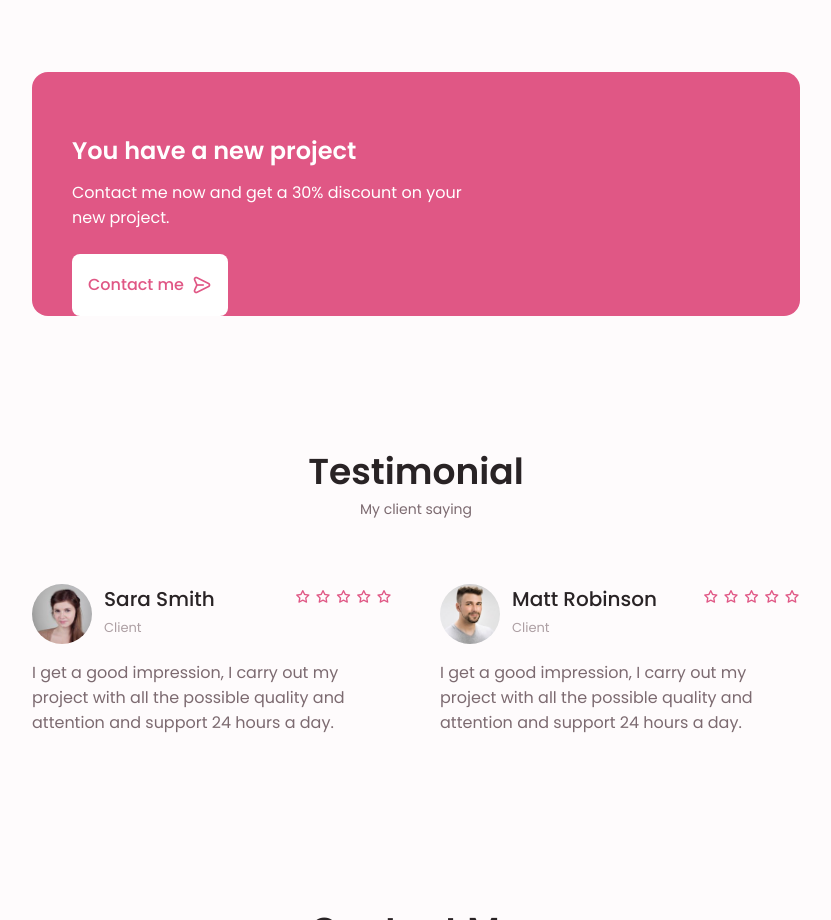
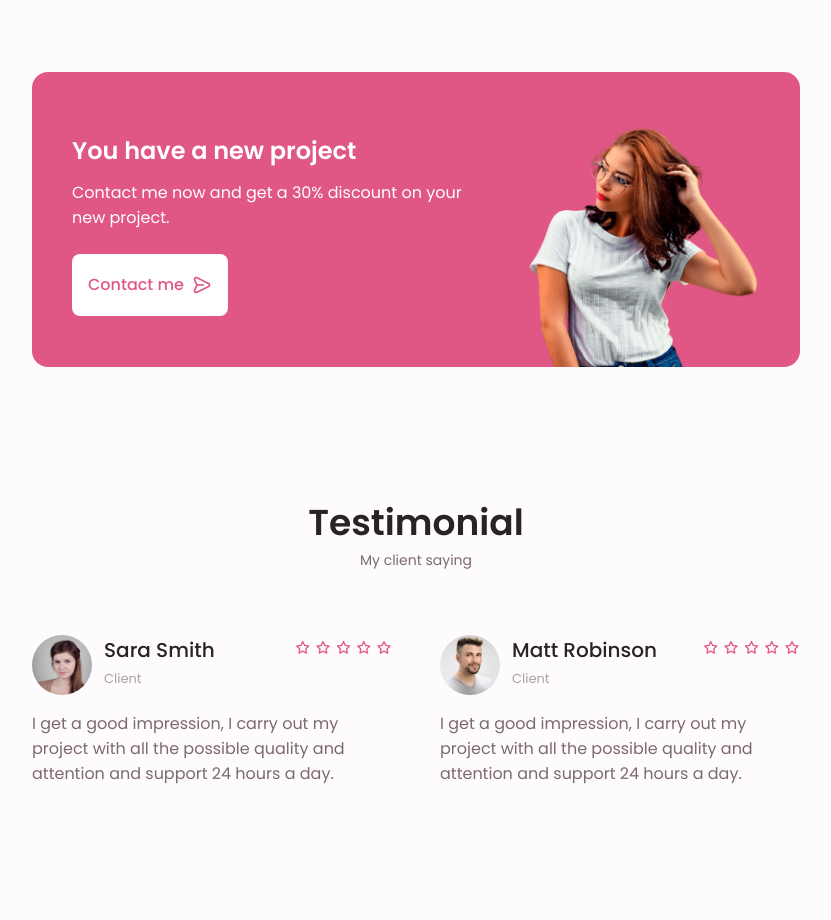
Before and after one commit to BurajeVallary/Portfolio_website, a plain HTML site: page index.html in a window 1280 px wide. Shown: the part 3780-4700 px from the top of the page, without its empty margins (224-1055 px from the left). Drawn offline with nearby package versions, Linux system fonts and the light colour scheme; the site is published under a folder, as on GitHub Pages, so addresses that start at the root find nothing.

Commit message:
project img path fix

```diff
--- a/index.html
+++ b/index.html
@@ -694,7 +694,7 @@
                             </a>
                         </div>
 
-                        <img src="/assets/img/project.png" alt="" class="project_img">
+                        <img src="assets/img/project.png" alt="" class="project_img">
                     </div>
                 </div>
             </section>
```
